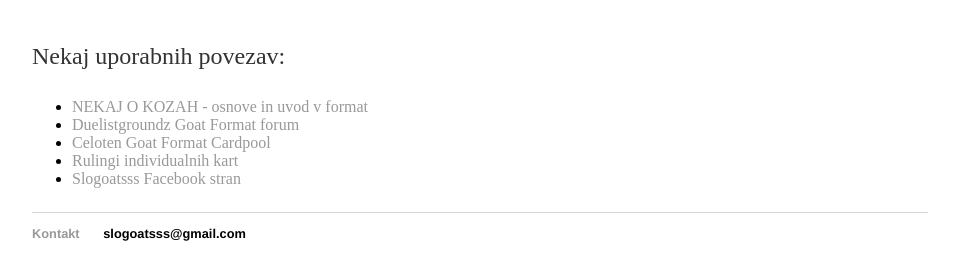
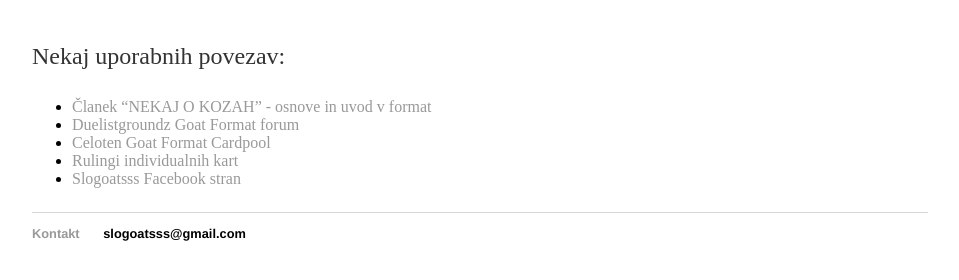
Before and after one commit to slogoatsss/slogoatsss.github.io, a Jekyll site: the page built from index.html, in a window 1280 px wide. Shown: the part 157-437 px from the top of the page, without its empty margins (160-1119 px from the left). Built offline with Jekyll 4.4.1, drawn with Linux system fonts in a browser that asks for light colours; some of the changed lines change nothing that is shown.

Commit message:
correction

```diff
--- a/index.html
+++ b/index.html
@@ -6,7 +6,7 @@ title: SloGoatsss
 	<h1>Dobrodošli na SloGoatsss!</h1>
 	<p>Nekaj uporabnih povezav:
 		<ul>
-			<li><a href="/uvod/index.html"Članek <q>NEKAJ O KOZAH</q> - osnove in uvod v format</a></li>
+			<li><a href="/uvod/index.html">Članek <q>NEKAJ O KOZAH</q> - osnove in uvod v format</a></li>
   			<li><a href="http://duelistgroundz.com/index.php?/forum/687-goat-format/" target="_blank">Duelistgroundz Goat Format forum</a></li>
 			<li><a href="https://formatlibrary.weebly.com/goat_cardpool.html" target="_blank">Celoten Goat Format Cardpool</a></li>
   			<li><a href="https://formatlibrary.weebly.com/goat_rulings" target="_blank">Rulingi individualnih kart</a></li>
```
